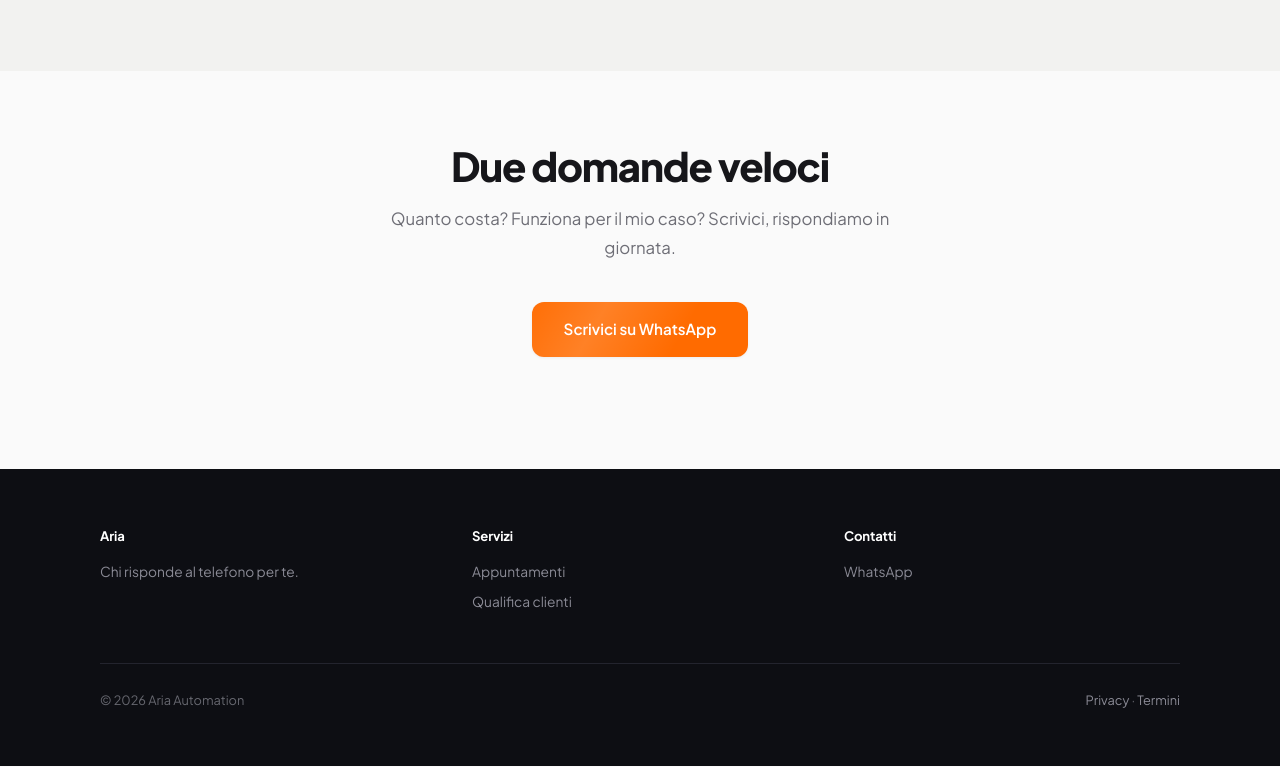
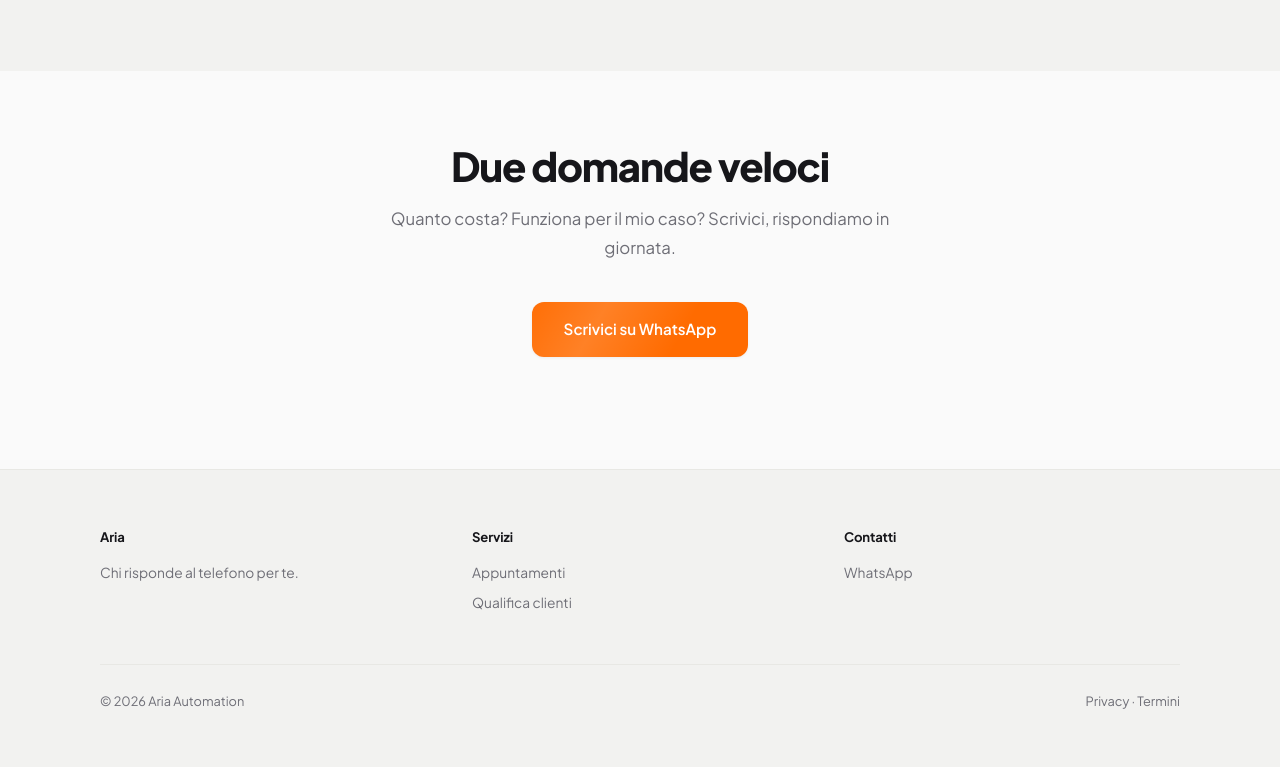
Before and after one commit to ItsZale0/aura-demo, a plain HTML site: page index.html in a window 1280 px wide. Shown: the part 3960-4727 px from the top of the page. Drawn offline with Linux system fonts and the light colour scheme.

Commit message:
footer: segue il tema (var CSS invece di colori hard-coded)

```diff
--- a/style.css
+++ b/style.css
@@ -256,15 +256,15 @@ h2{font-size:clamp(1.8em,3.8vw,2.5em);font-weight:800;letter-spacing:-.03em;line
 #contact .sub{margin-left:auto;margin-right:auto}
 
 /* ═══ FOOTER ═══ */
-.foot{background:#0d0e13;color:#fff;padding:56px 32px;margin-top:40px}
+.foot{background:var(--bg2);color:var(--text);padding:56px 32px;margin-top:40px;border-top:1px solid var(--border)}
 .foot-inner{max-width:1080px;margin:0 auto;display:flex;flex-wrap:wrap;justify-content:space-between;gap:36px}
 .foot-col{flex:1;min-width:180px}
-.foot-col h5{font-size:.82em;font-weight:700;margin-bottom:16px;color:#fff;letter-spacing:-.01em}
-.foot-col a,.foot-col span{display:block;font-size:.86em;color:#8b8b96;text-decoration:none;margin-bottom:10px;line-height:1.5;transition:color .2s}
-.foot-col a:hover{color:#fff}
-.foot-bottom{max-width:1080px;margin:40px auto 0;padding-top:26px;border-top:1px solid #23242e;display:flex;justify-content:space-between;flex-wrap:wrap;gap:12px;font-size:.8em;color:#66676f}
-.foot-bottom a{color:#8b8b96;text-decoration:none;transition:color .2s}
-.foot-bottom a:hover{color:#fff}
+.foot-col h5{font-size:.82em;font-weight:700;margin-bottom:16px;color:var(--text);letter-spacing:-.01em}
+.foot-col a,.foot-col span{display:block;font-size:.86em;color:var(--muted);text-decoration:none;margin-bottom:10px;line-height:1.5;transition:color .2s}
+.foot-col a:hover{color:var(--accent)}
+.foot-bottom{max-width:1080px;margin:40px auto 0;padding-top:26px;border-top:1px solid var(--border);display:flex;justify-content:space-between;flex-wrap:wrap;gap:12px;font-size:.8em;color:var(--muted)}
+.foot-bottom a{color:var(--muted);text-decoration:none;transition:color .2s}
+.foot-bottom a:hover{color:var(--accent)}
 
 /* ═══ TOAST (saluto dinamico) ═══ */
 .toast{position:fixed;bottom:24px;right:24px;z-index:200;background:var(--card);border:1px solid var(--border);border-radius:14px;padding:16px 20px;box-shadow:var(--shadow-lg);display:flex;align-items:center;gap:12px;font-size:.88em;font-weight:500;line-height:1.5;max-width:340px;transform:translateY(calc(100% + 40px));transition:transform .5s cubic-bezier(.2,.7,.3,1),visibility .5s;visibility:hidden}
```
